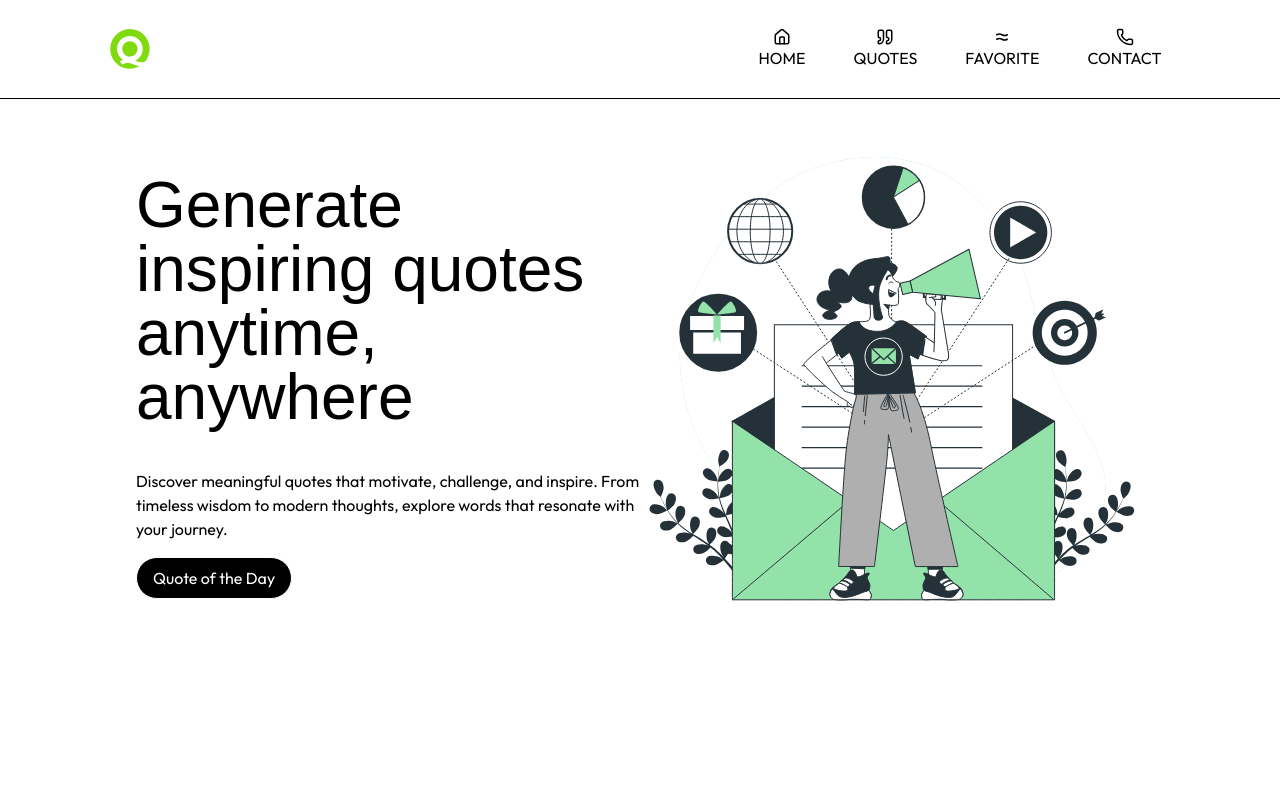
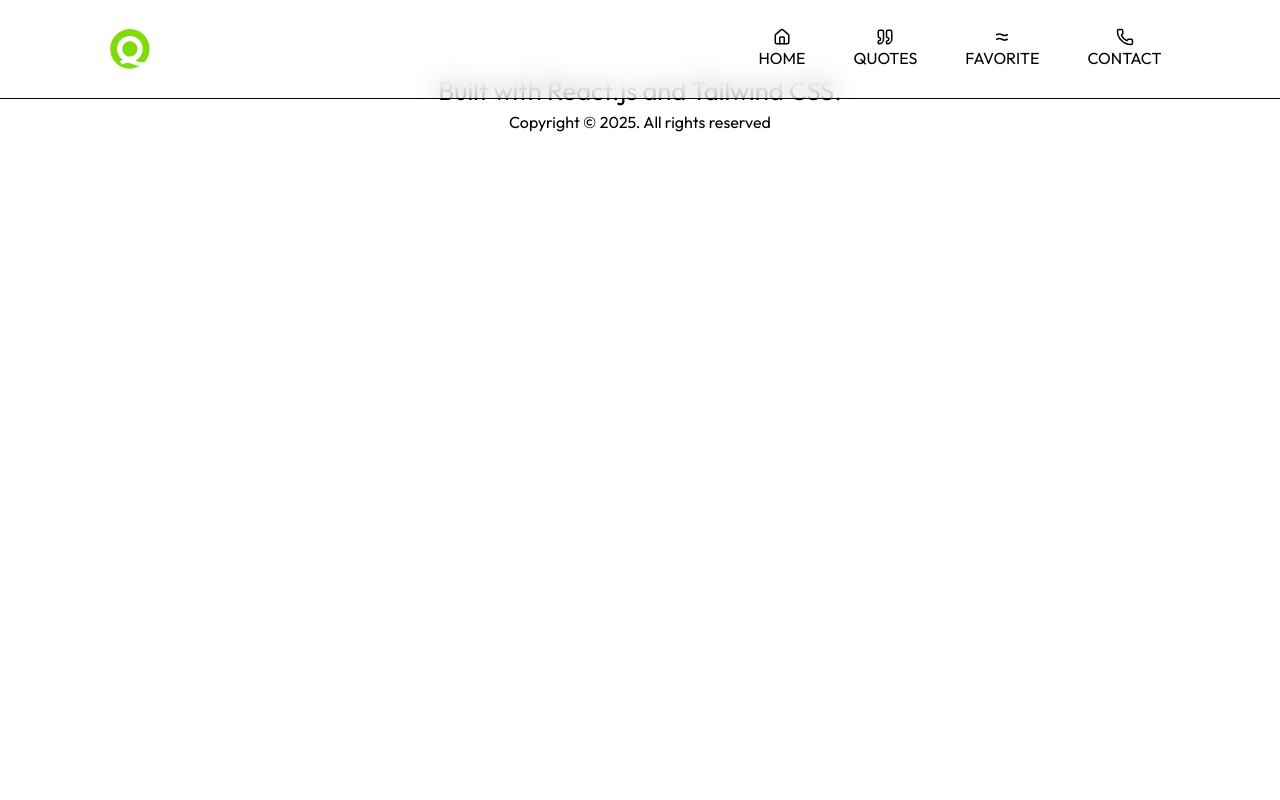
Before and after one commit to PaperNsalt/qoute-generator, a React (Vite) app: page / in a window 1280 px wide. Shown: the top 800 px of the page. Built offline with nearby package versions, Linux system fonts and the light colour scheme; a web font is replaced by a local one.

Commit message:
Update App.jsx

```diff
--- a/src/App.jsx
+++ b/src/App.jsx
@@ -17,7 +17,7 @@
       <Navbar />
 
       <Routes>
-        <Route path="/" element={<HomePage />} />
+        <Route path="/qoute-generator" element={<HomePage />} />
         <Route path="/qoutes" element={<QuotesPage />} />
         <Route path="/favorite" element={<FavoritePage />} />
         <Route path="/contact" element={<ContactPage />} />
```
